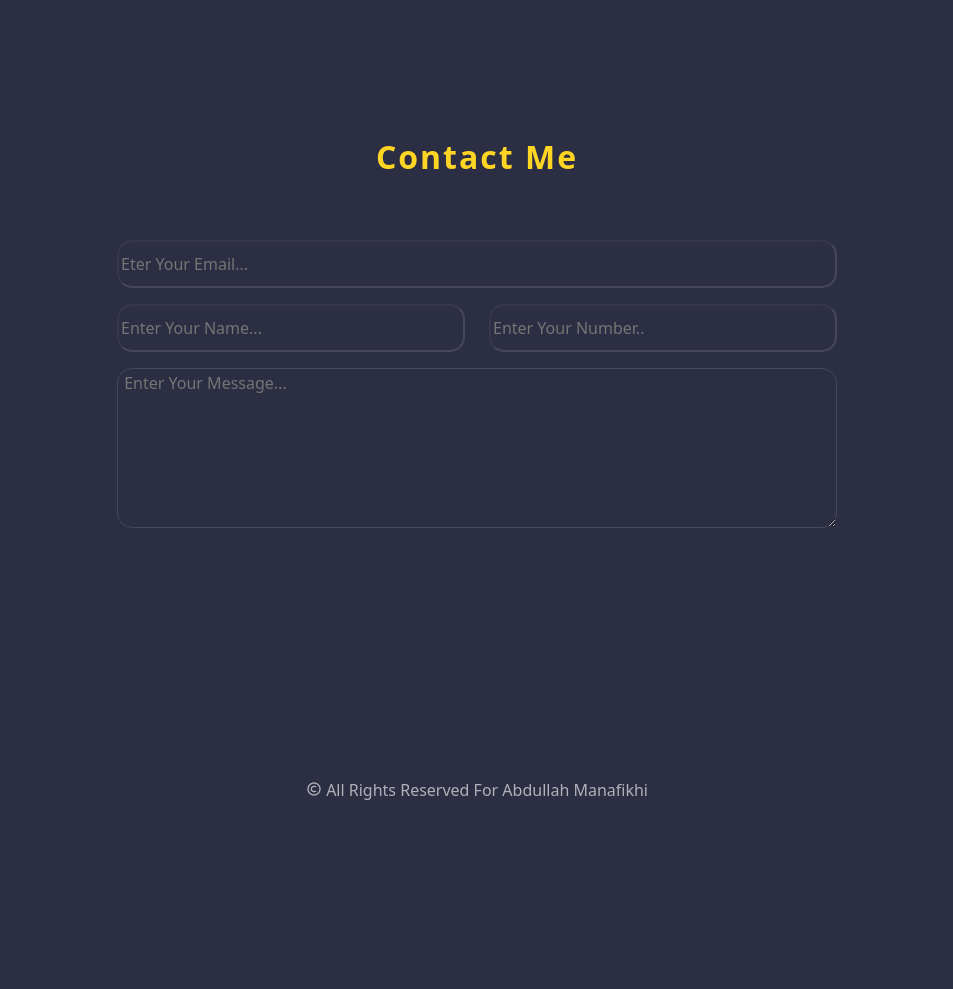
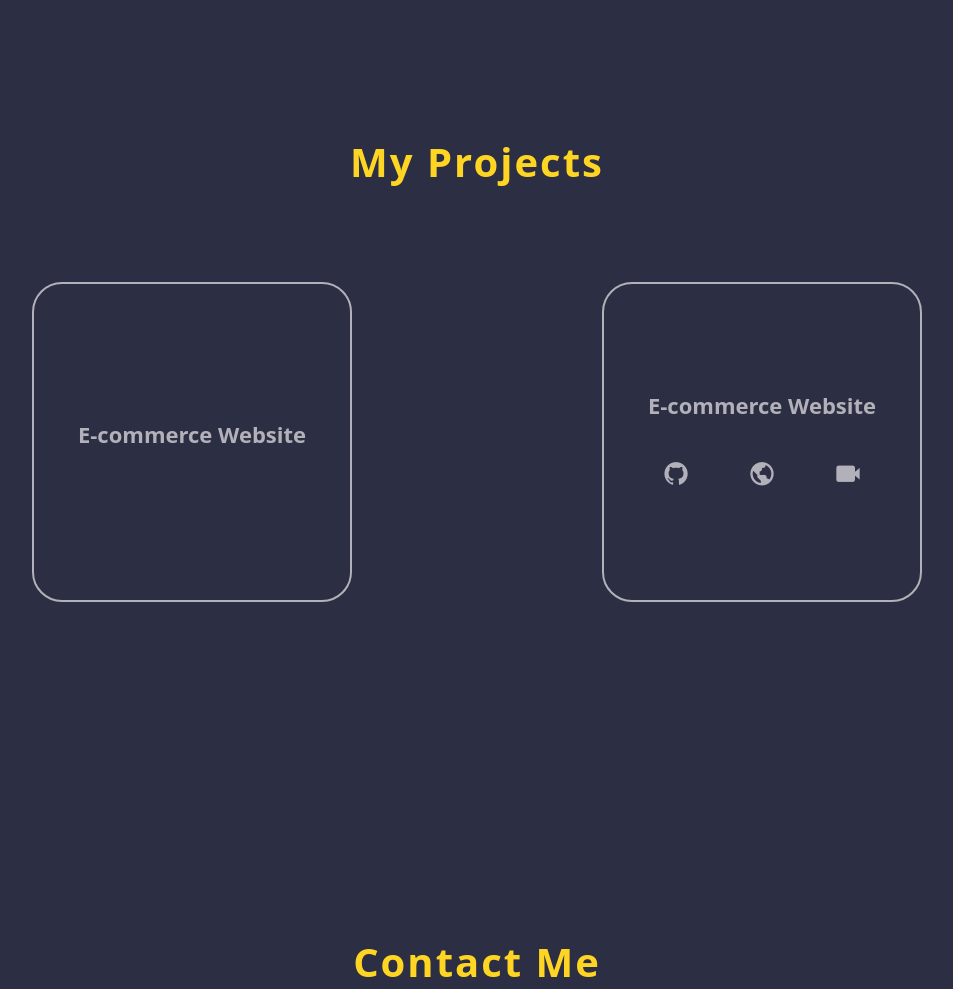
Before and after one commit to abdullah-manafikhi/My-Website, a plain HTML site: page index.html in a window 1280 px wide. Shown: the part 1460-2449 px from the top of the page, without its empty margins (163-1116 px from the left). Before the commit the page ends 2278 px from the top, so only its background shows below. Drawn offline with nearby package versions, Linux system fonts and the light colour scheme.

Commit message:
adding the Projects section

```diff
--- a/index.html
+++ b/index.html
@@ -85,7 +85,7 @@
     <!--======== About ===============-->
 
     <section class="about">
-        <h1 class="about__head text-center"> About Me</h1>
+        <h1 class="sec__head text-center"> About Me</h1>
         <div class="container d-grid align-content-center">
             <div class="row">
                 <div class="col-sm-6 text-center ">
@@ -112,11 +112,38 @@
         </div>
     </section>
 
+    <!--============= Projects ================= -->
+
+    <section class="projects">
+        <h1 class="sec__head text-center">My Projects</h1>
+        <div class="container mt-5 d-grid align-content-start" style="height: 100%;">
+            <div class="row mt-5">
+                <div class="col-sm-6 d-flex justify-content-center">
+                  <!--  <img src="assets/imgs/projects_img1.png" alt="website picture" class="projects__img"> -->
+                    <div class="projects__container text-center d-grid align-content-center">
+                        <p class="projects__cont__p">E-commerce Website</p>
+                    </div>
+                </div>
+                <div class="col-sm-6 d-flex justify-content-center">
+                    <!--<img src="assets/imgs/projects_img1.png" alt="website picture" class="projects__img"> -->
+                    <div class="projects__container text-center d-grid align-content-center">
+                        <p class="projects__cont__p">E-commerce Website</p>
+                            <div class="projects__icons mt-3">
+                                <a href="" title="github"><i class='bx bxl-github'></i></a>
+                                <a href=""> <i class='bx bx-world' title="visit site"></i></a>
+                                <a href=""><i class='bx bxs-video' title="see a Demo"></i></a>
+                            </div>
+                        </div>
+                </div>
+            </div>
+        </div>
+    </section>
+
     <!--============= CONTACT ME ===============-->
 
     <section class="contact container justify-content-sm-center text-center">
-        <div class="contact_hdr">
-            <h2 class="contact__hdr">Contact Me</h2>
+        <div class="sec__head">
+            <h1 class="contact__hdr">Contact Me</h1>
         </div>
 
        <div class="container mt-5" >
--- a/scss/main.scss
+++ b/scss/main.scss
@@ -12,7 +12,19 @@ body{
 
 *{
     color: $sub-color;
+}
 
+// ######### section heading ##########
+
+.sec__head{
+    color: $tertiary-color;
+    font-weight: 700;
+    letter-spacing: 2px;
+    border-radius: 10px ;
+    -webkit-border-radius: 10px ;
+    -moz-border-radius: 10px ;
+    -ms-border-radius: 10px ;
+    -o-border-radius: 10px ;
 }
 
 // ==== background animation ======
@@ -354,17 +366,6 @@ nav{
     height: 92vh !important;
     margin-bottom: 5rem ;
 
-    &__head{
-        color: $tertiary-color;
-        font-weight: 700;
-        letter-spacing: 2px;
-        border-radius: 10px ;
-        -webkit-border-radius: 10px ;
-        -moz-border-radius: 10px ;
-        -ms-border-radius: 10px ;
-        -o-border-radius: 10px ;
-    }
-
     &__p{
         height: 25rem;
         width: 30rem;
@@ -402,6 +403,59 @@ nav{
         -o-border-radius: 10px;
     }
 }
+
+//######### PROJECTS #########
+
+.projects{
+    height: 100%;
+    &__img{
+        position: relative;
+        top: -2rem;
+        width: 100%;
+        height: 25rem;
+        border-radius: 25px;
+        -webkit-border-radius: 25px;
+        -moz-border-radius: 25px;
+        -ms-border-radius: 25px;
+        -o-border-radius: 25px;
+    }
+
+    &__container{
+        width: 20rem;
+        height: 20rem;
+        border: 2px solid $sub-color;
+
+        .projects__icons{
+           font-size: 28px;
+           display: flex;
+           justify-content: space-evenly;
+        }
+
+    }
+
+    &__container{
+        transition: .5s;
+        -webkit-transition: .5s;
+        -moz-transition: .5s;
+        -ms-transition: .5s;
+        -o-transition: .5s;
+}
+
+    &__cont__p{
+        font-size: 22px;
+        font-weight: 700;
+    }
+
+    &__container{
+        border-radius: 30px;
+        -webkit-border-radius: 30px;
+        -moz-border-radius: 30px;
+        -ms-border-radius: 30px;
+        -o-border-radius: 30px;
+    }
+}
+
+
 
 // =======CONTACT ME ==========
 
```
Also changed, not shown: assets/imgs/Capture.JPG (added), assets/imgs/img2.JPG (added), assets/imgs/img3JPG.JPG (added), assets/imgs/img4JPG.JPG (added), assets/imgs/img5JPG.JPG (added), assets/imgs/img6JPG.JPG (added), assets/imgs/img7JPG.JPG (added), assets/imgs/projects_2.png (added), assets/imgs/projects_img1.png (added), assets/imgs/projects_img2jpg.jpg (added), assets/imgs/smartmockups_l266kt2x.jpg (added), assets/imgs/smartmockups_l266wpot.jpg (added), assets/imgs/website.png (added), scss/main.css, 1 other file.
